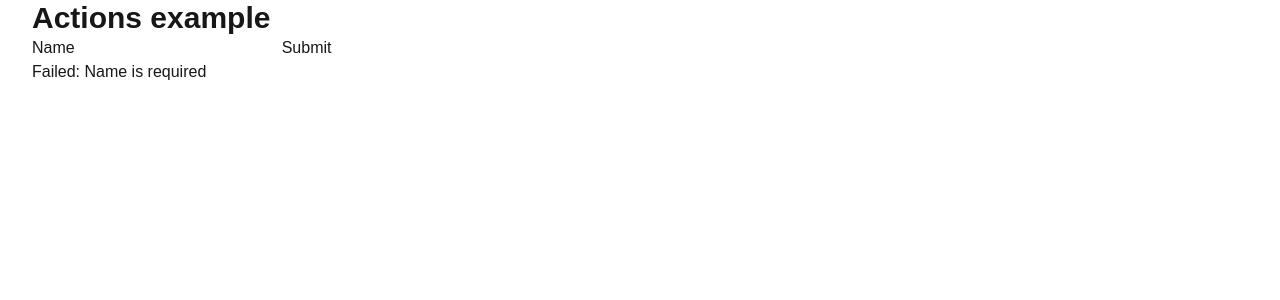
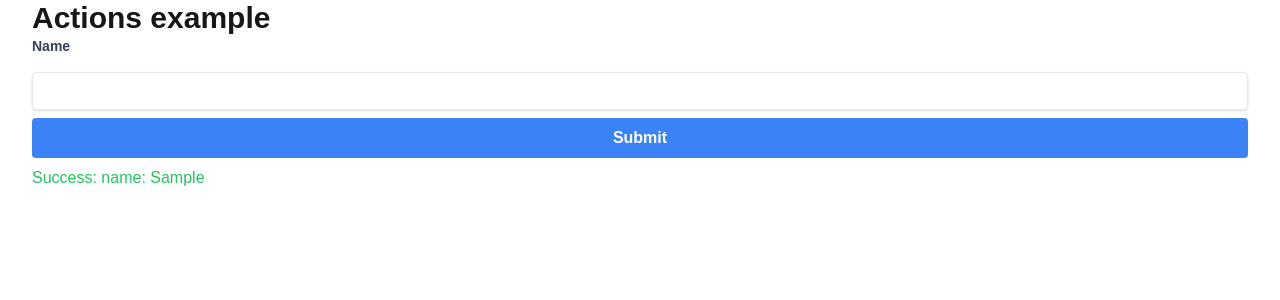
Before and after one commit to Jaxnode-UG/jaxnodereact19, a Next.js app: page /action in a window 1280 px wide. Both pictures are taken after typing "Sample" into the empty fields and a click on the button "Submit". Shown: the top 300 px of the page. Built offline with nearby package versions, Linux system fonts and the light colour scheme.

Commit message:
Fixing a bug in the action state example

```diff
--- a/src/app/actions/updatename.ts
+++ b/src/app/actions/updatename.ts
@@ -5,9 +5,10 @@ function wait(ms: number) {
 }
 
 export async function updateName(name: string): Promise<string | { error: string; }> {
+  console.log('Updating name...', name);
   if (!name) {
     return {error: 'Name is required'};
   }
-  await wait(1000)
+  await wait(1000);
   return `name: ${name}`;
 }
--- a/src/app/rscs/page.tsx
+++ b/src/app/rscs/page.tsx
@@ -22,12 +22,26 @@ export default async function ReactServerComponents() {
         </div>
         <div className="mt-4 grid grid-cols-1 md:grid-cols-2 gap-4">
           <div className="p-4 border rounded-lg">
-            <h3 className="text-xl font-medium mb-1">Raw Text</h3>
-            <p className="text-gray-700">{data[0].raw_text}</p>
+
             <div className="mt-2 text-gray-600">
               <p><strong>Station:</strong> {data[0].station_id}</p>
               <p><strong>Observation Time:</strong> {data[0].observation_time}</p>
               <p><strong>Wind Speed:</strong> {data[0].wind_speed_kt} kt</p>
+              <div className="mt-2 flex items-center">
+                  <svg width="60" height="60" viewBox="0 0 100 100">
+                  <circle cx="50" cy="50" r="45" stroke="#ccc" strokeWidth="2" fill="none" />
+                  <line
+                    x1="50"
+                    y1="50"
+                    x2="50"
+                    y2="10"
+                    stroke="#f00"
+                    strokeWidth="3"
+                    transform={`rotate(${data[0].wind_dir_degrees},50,50)`}
+                  />
+                </svg>
+                <span className="ml-4 text-gray-600 font-medium">{data[0].wind_dir_degrees}°</span>
+              </div>
               <p><strong>Wind Direction:</strong> {data[0].wind_dir_degrees}°</p>
               <p><strong>Visibility:</strong> {data[0].visibility_statute_mi} sm</p>
               <p><strong>Temperature:</strong> {data[0].temp_c}°C</p>
@@ -36,8 +50,9 @@ export default async function ReactServerComponents() {
             </div>
           </div>
           <div className="p-4 border rounded-lg">
-            <h3 className="text-xl font-medium mb-1">Additional Details</h3>
-            <p className="text-gray-600">More metar details can go here.</p>
+
+            <h3 className="text-xl font-medium mb-1">Raw Text</h3>
+            <p className="text-gray-700">{data[0].raw_text}</p>
           </div>
         </div>
       </section>
--- a/src/components/actionformexample.tsx
+++ b/src/components/actionformexample.tsx
@@ -3,29 +3,33 @@ import {useState, useTransition} from 'react';
 import {updateName} from '../app/actions/updatename';
 
 export default function UpdateName() {
-  const [name, setName] = useState('');
+  const [resultName, setResultName] = useState('');
   const [error, setError] = useState<string | null>(null);
 
   const [isPending, startTransition] = useTransition();
 
-  const submitAction = async () => {
+  const submitAction = async (formData: FormData) => {
+    const nameValue = formData.get('name')?.valueOf() as string;
+
     startTransition(async () => {
-      const result = await updateName(name);
+      const result = await updateName(nameValue);
       if (typeof result !== 'string' && result.error) {
         setError(result.error);
+        setResultName('');
       } else {
-        setName('');
+        setResultName(result as string);
+        setError(null);
       }
     })
   }
 
   return (
-    <form action={submitAction}>
-      <label>Name</label>
-      <input type="text" name="name" disabled={isPending}/>
-      <button type="submit" disabled={isPending}>Submit</button>
-      <br />
-      {error && <span>Failed: {error}</span>}
+    <form action={submitAction} className="flex flex-col gap-2">
+      <label className="block text-gray-700 text-sm font-bold mb-2" htmlFor='name'>Name</label>
+      <input type="text" name="name" disabled={isPending} className="shadow appearance-none border rounded w-full py-2 px-3 text-gray-700 leading-tight focus:outline-none focus:shadow-outline"/>
+      <button type="submit" disabled={isPending} className={`font-bold py-2 px-4 rounded focus:outline-none focus:shadow-outline ${isPending ? 'bg-gray-500 text-gray-300 cursor-not-allowed' : 'bg-blue-500 hover:bg-blue-700 text-white'}`}>Submit</button>
+      {error && <span className="text-red-500">Failed: {error}</span>}
+      {resultName && <span className="text-green-500">Success: {resultName}</span>}
     </form>
   )
 }
--- a/src/components/stateactionexample.tsx
+++ b/src/components/stateactionexample.tsx
@@ -2,17 +2,16 @@
 
 import { useActionState } from "react";
 
-async function increment(previousState: number, formData: FormData) {
-  console.log(formData);
+async function increment(previousState: number) {
   return previousState + 1;
 }
 
-export default function StatefulForm({}) {
+export default function StatefulForm() {
   const [state, formAction] = useActionState(increment, 0);
   return (
     <form>
       <p>{state}</p>
-      <button formAction={formAction}>Increment</button>
+      <button formAction={formAction} className="py-2 px-4 rounded focus:outline-none focus:shadow-outline bg-blue-500 hover:bg-blue-700 text-white">Increment</button>
     </form>
   )
 }
```
Also changed, not shown: 1 other file (tests, documents, lock files or other folders).
